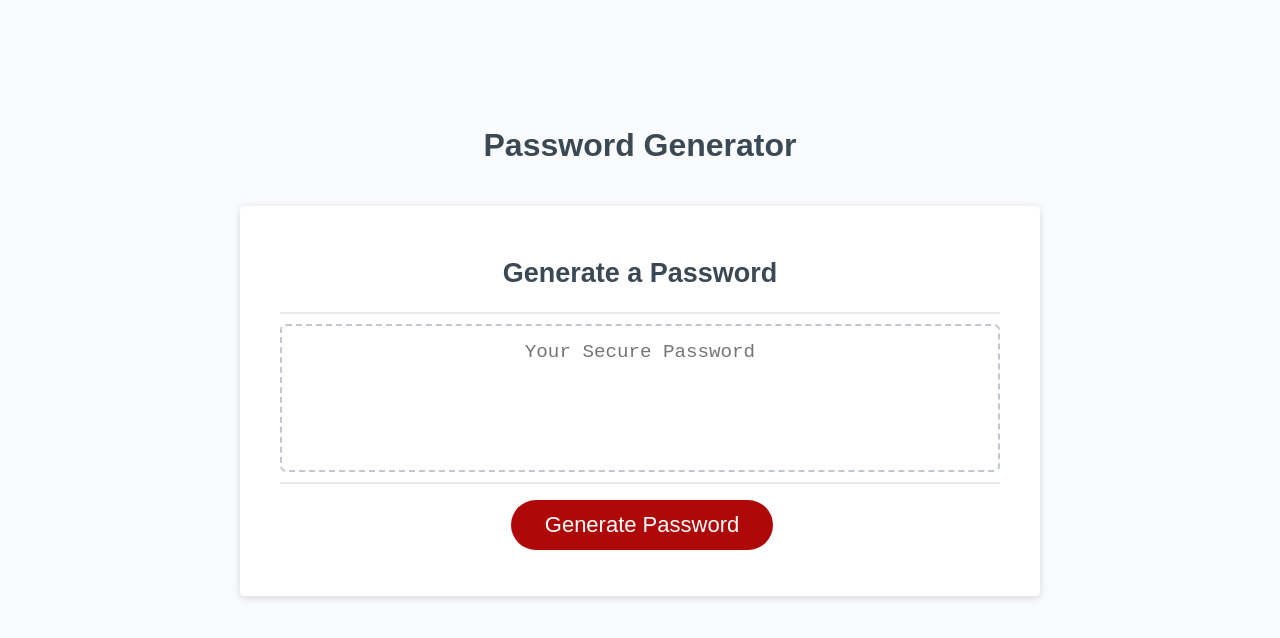
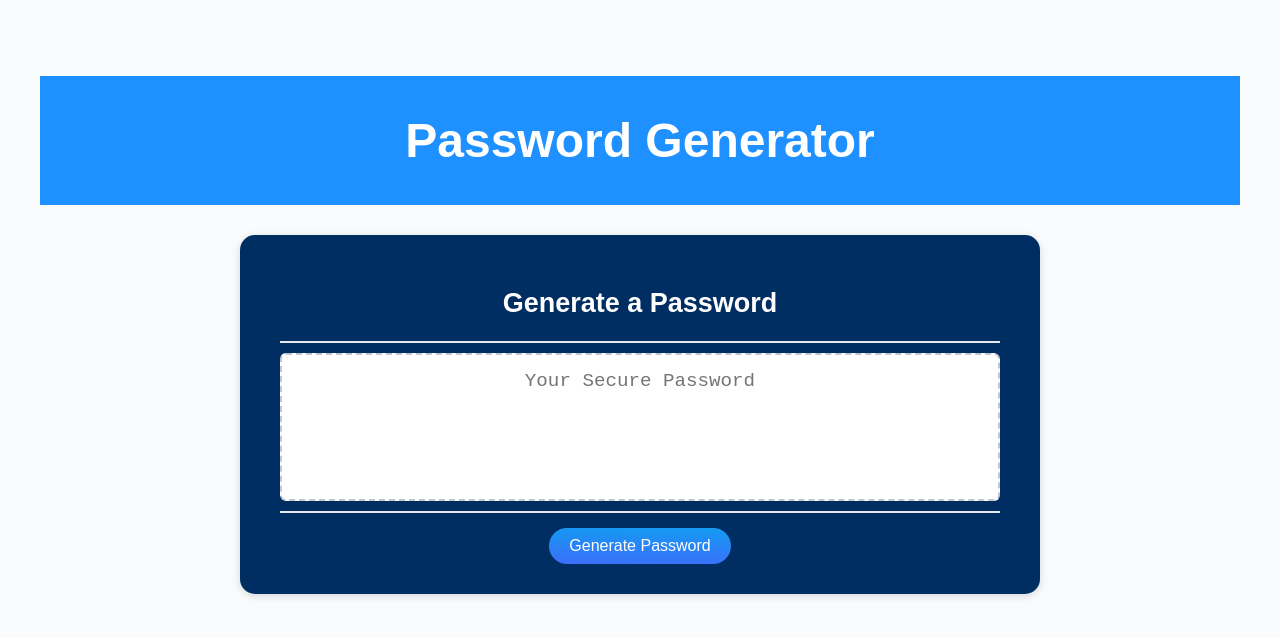
Before and after one commit to woestyn101/password_generator, a plain HTML site: page index.html in a window 1280 px wide. Drawn offline with Linux system fonts and the light colour scheme.

Commit message:
changed button css

```diff
--- a/assets/css/style.css
+++ b/assets/css/style.css
@@ -16,6 +16,8 @@ body,
   text-align: center;
 }
 
+
+
 body {
   font-family: sans-serif;
   background-color: #f9fbfd;
@@ -25,21 +27,24 @@ body {
 
 header {
   text-align: center;
-  padding: 20px;
-  padding-top: 0px;
-  color: hsl(206, 17%, 28%);
+  padding: 5px;
+  color: white;
+  background-color: dodgerblue;
+  vertical-align: middle;
+  font-size: 1.5rem;
 }
 
 .card {
-  background-color: hsl(0, 0%, 100%);
-  border-radius: 5px;
+  background-color: #002e63;
+  border-radius: 15px;
   border-width: 1px;
   box-shadow: rgba(0, 0, 0, 0.15) 0px 2px 8px 0px;
-  color: hsl(206, 17%, 28%);
+  color: white;
   font-size: 18px;
   margin: 0 auto;
   max-width: 800px;
   padding: 30px 40px;
+
 }
 
 .card-header::after {
@@ -52,14 +57,17 @@ header {
 
 .card-body {
   min-height: 100px;
+  margin-bottom: 10px;
 
 }
 
 .card-footer {
   text-align: center;
+  margin-top: 10px;
 }
 
 .card-footer::before {
+  margin-bottom: 15px;
   content: " ";
   display: block;
   width: 100%;
@@ -73,21 +81,6 @@ header {
   clear: both;
 }
 
-.btn {
-  border: none;
-  background-color: hsl(360, 91%, 36%);
-  border-radius: 25px;
-  box-shadow: rgba(0, 0, 0, 0.1) 0px 1px 6px 0px rgba(0, 0, 0, 0.2) 0px 1px 1px
-    0px;
-  color: hsl(0, 0%, 100%);
-  display: inline-block;
-  font-size: 22px;
-  line-height: 22px;
-  margin: 16px 16px 16px 20px;
-  padding: 14px 34px;
-  text-align: center;
-  cursor: pointer;
-}
 
 button[disabled] {
   cursor: default;
@@ -123,6 +116,53 @@ button[disabled] {
   font-size: 2rem;
 }
 
+
+
+
+
+/* CSS */
+.button-21 {
+  align-items: center;
+  appearance: none;
+  background-color: #3EB2FD;
+  background-image: linear-gradient(1deg, #4F58FD, #149BF3 99%);
+  background-size: calc(100% + 20px) calc(100% + 20px);
+  border-radius: 100px;
+  border-width: 0;
+  box-shadow: none;
+  box-sizing: border-box;
+  color: #FFFFFF;
+  cursor: pointer;
+  display: inline-flex;
+  font-family: CircularStd,sans-serif;
+  font-size: 1rem;
+  height: auto;
+  justify-content: center;
+  line-height: 1.5;
+  padding: 6px 20px;
+  position: relative;
+  text-align: center;
+  text-decoration: none;
+  transition: background-color .2s,background-position .2s;
+  user-select: none;
+  -webkit-user-select: none;
+  touch-action: manipulation;
+  vertical-align: top;
+  white-space: nowrap;
+}
+
+.button-21:active,
+.button-21:focus {
+  outline: none;
+}
+
+.button-21:hover {
+  background-position: -20px -20px;
+}
+
+.button-21:focus:not(:active) {
+  box-shadow: rgba(40, 170, 255, 0.25) 0 0 0 .125em;
+}
 @media (max-width: 690px) {
   .btn {
     font-size: 1rem;
--- a/index.html
+++ b/index.html
@@ -9,10 +9,11 @@
   </head>
   <body>
     <p id="answer"></p>
+
+    <header>
+      <h1>Password Generator</h1>
+    </header>
     <div class="wrapper">
-      <header>
-        <h1>Password Generator</h1>
-      </header>
       <div class="card">
         <div class="card-header">
           <h2>Generate a Password</h2>
@@ -26,7 +27,7 @@
           ></textarea>
         </div>
         <div class="card-footer">
-          <button id="generate" class="btn">Generate Password</button>
+          <button id="generate" class="button-21">Generate Password</button>
         </div>
       </div>
     </div>
```
